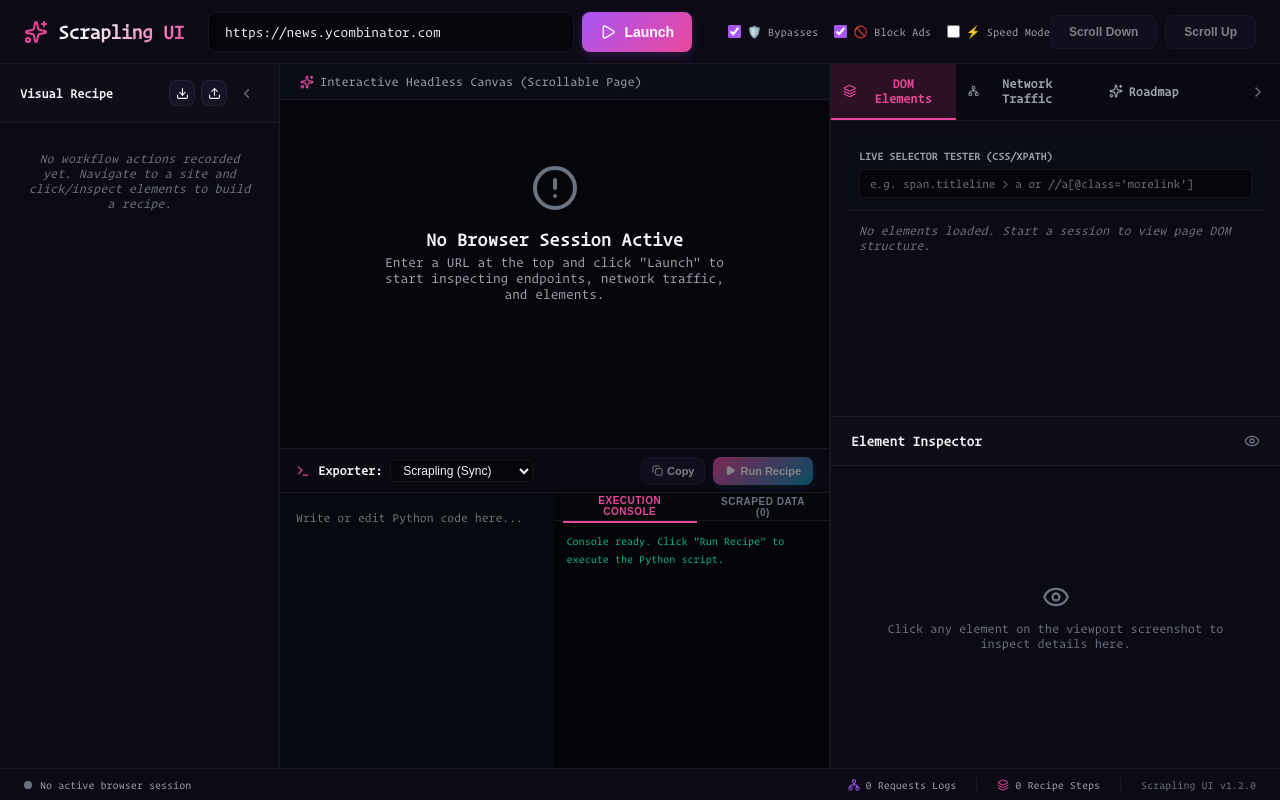
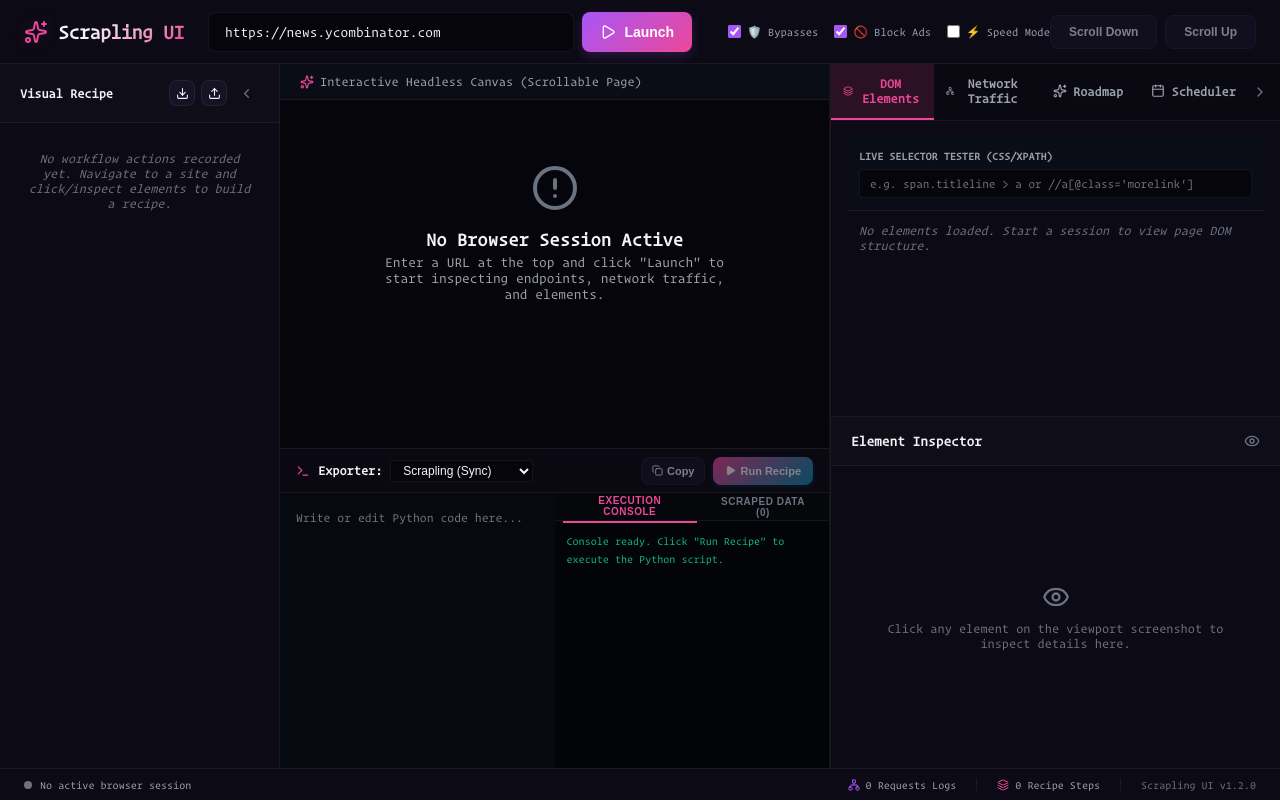
Before and after one commit to LinuxCTRL/scrapling-ui, a React (Vite) app in the folder frontend/: page / in a window 1280 px wide. Built offline with nearby package versions, Linux system fonts and the light colour scheme.

Commit message:
feat: wire SchedulerConsole into right sidebar as a new tab

```diff
--- a/frontend/src/App.tsx
+++ b/frontend/src/App.tsx
@@ -1,5 +1,5 @@
 import { useState, useEffect } from 'react';
-import { Play, Square, Sparkles, Network, Eye, Layers, ChevronLeft, ChevronRight, Download, Upload, Globe } from 'lucide-react';
+import { Play, Square, Sparkles, Network, Eye, Layers, ChevronLeft, ChevronRight, Download, Upload, Globe, Calendar } from 'lucide-react';
 import { CanvasView } from './components/CanvasView';
 import { ElementsTree } from './components/ElementsTree';
 import { NetworkPanel } from './components/NetworkPanel';
@@ -7,6 +7,7 @@ import { WorkflowBuilder } from './components/WorkflowBuilder';
 import { CodeRunner } from './components/CodeRunner';
 import { SelectorInspector } from './components/SelectorInspector';
 import { RoadmapPanel } from './components/RoadmapPanel';
+import { SchedulerConsole } from './components/SchedulerConsole';
 
 interface DOMNode {
   tag: string;
@@ -69,7 +70,7 @@ function App() {
   const [disableResources, setDisableResources] = useState(false);
 
   // Tabs management
-  const [topTab, setTopTab] = useState<'elements' | 'network' | 'roadmap'>('elements');
+  const [topTab, setTopTab] = useState<'elements' | 'network' | 'roadmap' | 'scheduler'>('elements');
   const [leftCollapsed, setLeftCollapsed] = useState(false);
   const [rightCollapsed, setRightCollapsed] = useState(false);
 
@@ -735,6 +736,13 @@ function App() {
                       <Sparkles size={14} />
                       Roadmap
                     </button>
+                    <button
+                      className={`tab-btn ${topTab === 'scheduler' ? 'active' : ''}`}
+                      onClick={() => setTopTab('scheduler')}
+                    >
+                      <Calendar size={14} />
+                      Scheduler
+                    </button>
                   </div>
                   <button
                     className="btn btn-secondary"
@@ -757,6 +765,12 @@ function App() {
                     />
                   ) : topTab === 'network' ? (
                     <NetworkPanel logs={networkLogs} />
+                  ) : topTab === 'scheduler' ? (
+                    <SchedulerConsole
+                      sessionId={sessionId}
+                      url={url}
+                      history={history}
+                    />
                   ) : (
                     <RoadmapPanel />
                   )}
```
